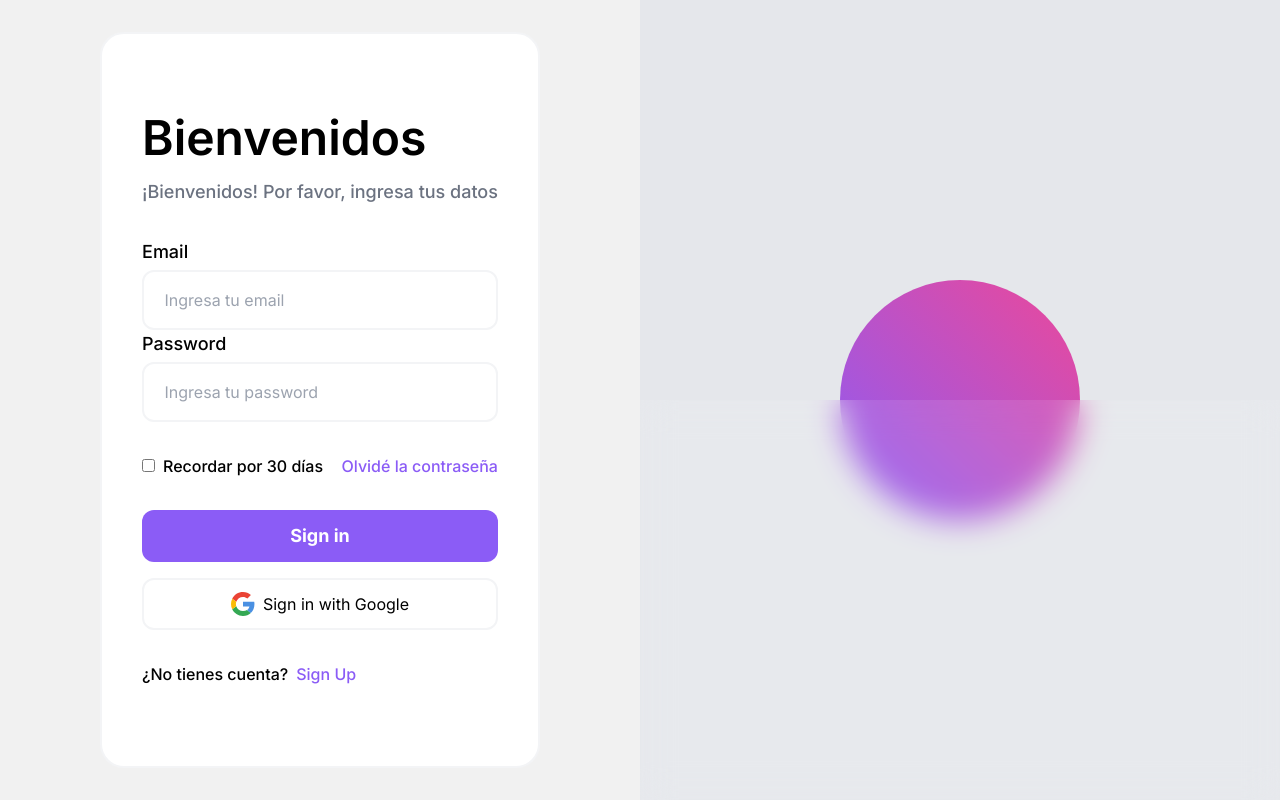
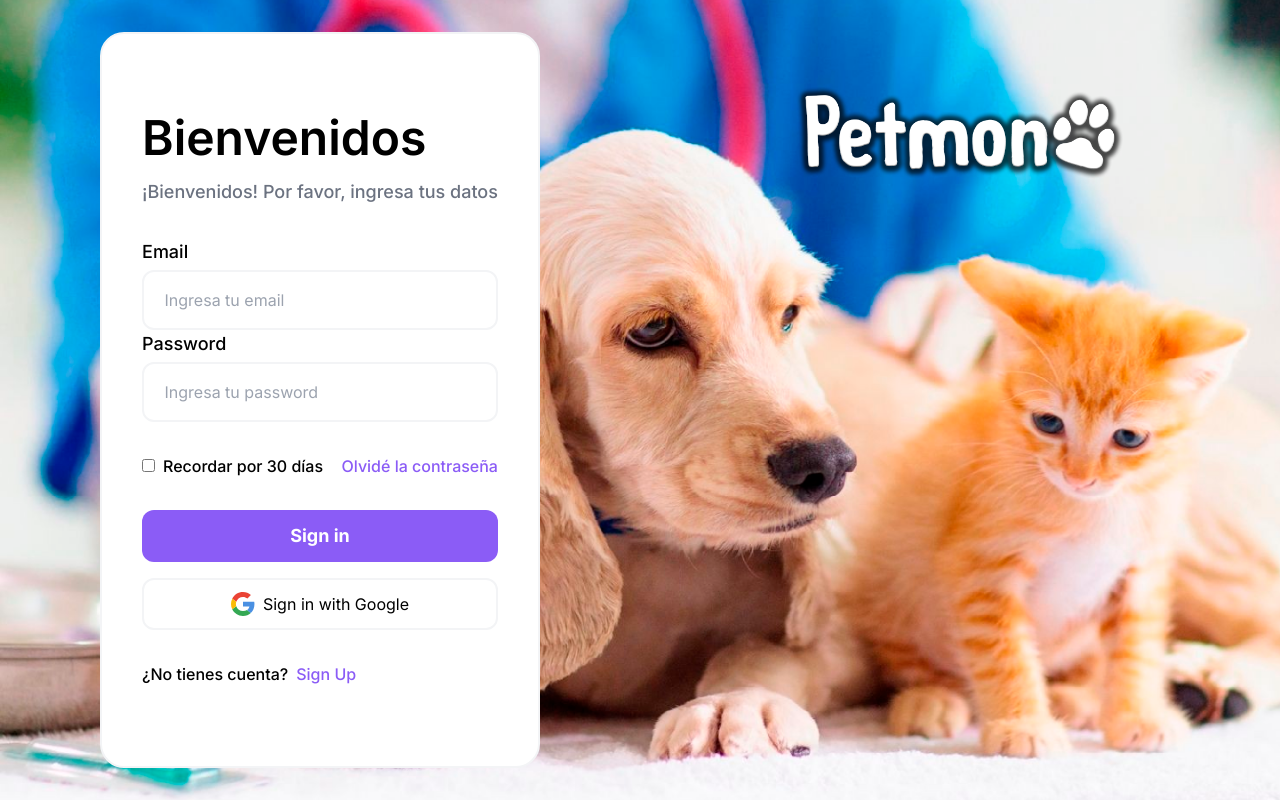
Before and after one commit to AxelBravo356/Veterinaria, a Next.js app: page /login in a window 1280 px wide. Built offline with nearby package versions, Linux system fonts and the light colour scheme.

Commit message:
LoginPageCompleted

```diff
--- a/src/app/login/page.jsx
+++ b/src/app/login/page.jsx
@@ -1,16 +1,19 @@
 import Forms from "@/components/formulario/form";
+import "./styles.form.css"
+import Image from "next/image";
 
 export default function Login(){
   return(
-    <div className="flex w-full h-screen">
+    <div className="bg bg-right bg-transparent flex w-full h-screen">
       <div className="w-full flex items-center justify-center lg:w-1/2">
         <Forms/>
       </div>
-      <div className="hidden relative lg:flex h-full w-1/2 items-center justify-center bg-gray-200">
-        <div className="w-60 h-60 bg-gradient-to-tr from-violet-500 to-pink-500 rounded-full animate-spin">
-        </div>
-        <div className="w-full h-1/2 absolute bottom-0 bg-white/10 backdrop-blur-lg">
-        </div>
+      <div className="hidden relative lg:flex h-full w-1/2 items-start justify-center">
+        <Image
+        src={"/Logo.png"}
+          width={500}
+          height={500}
+        />
       </div>
     </div>
   );
--- /dev/null
+++ b/src/app/login/styles.form.css
@@ -0,0 +1,9 @@
+.bg {
+  background-image: url("../../../public/Log-in.png");
+  background-size: cover;
+}
+
+.logo {
+  background-image: url("../../../public/Logo.png");
+  background-size: 50%;
+}
--- a/src/components/formulario/form.jsx
+++ b/src/components/formulario/form.jsx
@@ -1,9 +1,9 @@
+
 export default function Forms() {
   return (
     <div className="bg-white px-10 py-20 rounded-3xl border-2 border-gray-100">
       <h1 className="text-5xl font-semibold ">Bienvenidos</h1>
       <p className="font-medium text-lg text-gray-500 mt-4">
-        {" "}
         ¡Bienvenidos! Por favor, ingresa tus datos
       </p>
       <div className="mt-8">
```
Also changed, not shown: public/Log-in.png (added), public/Logo.png (added).
